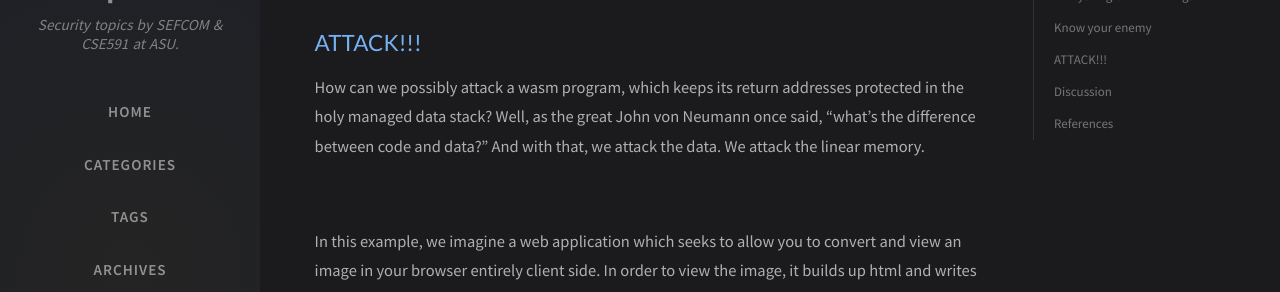
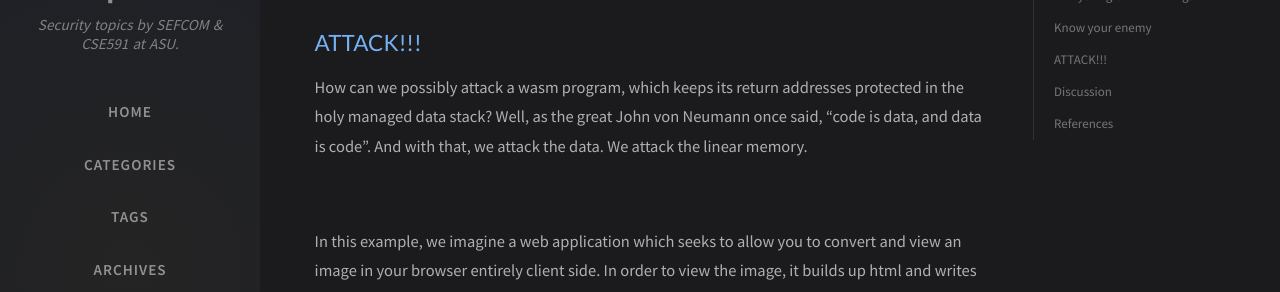
Before and after one commit to TopicSec/topicsec.github.io, a Jekyll site: the page built from _posts/2020-09-16-wasm.md, in a window 1280 px wide and 900 px high, scrolled down 3216 px. Shown: the part 183-475 px from the top of the window. Built offline with Jekyll 4.4.1, drawn with Linux system fonts in a browser that asks for light colours; nearby versions of some CDN libraries; comment, search, counter and statistics services are not loaded.

Commit message:
Cooler quote

```diff
--- a/_posts/2020-09-16-wasm.md
+++ b/_posts/2020-09-16-wasm.md
@@ -121,7 +121,7 @@ And order it has: linear memory has no ASLR.
 ## ATTACK!!!
 
 How can we possibly attack a wasm program, which keeps its return addresses protected in the holy managed data stack?
-Well, as the great John von Neumann once said, "what's the difference between code and data?"
+Well, as the great John von Neumann once said, "code is data, and data is code".
 And with that, we attack the data.
 We attack the linear memory.
 
```
